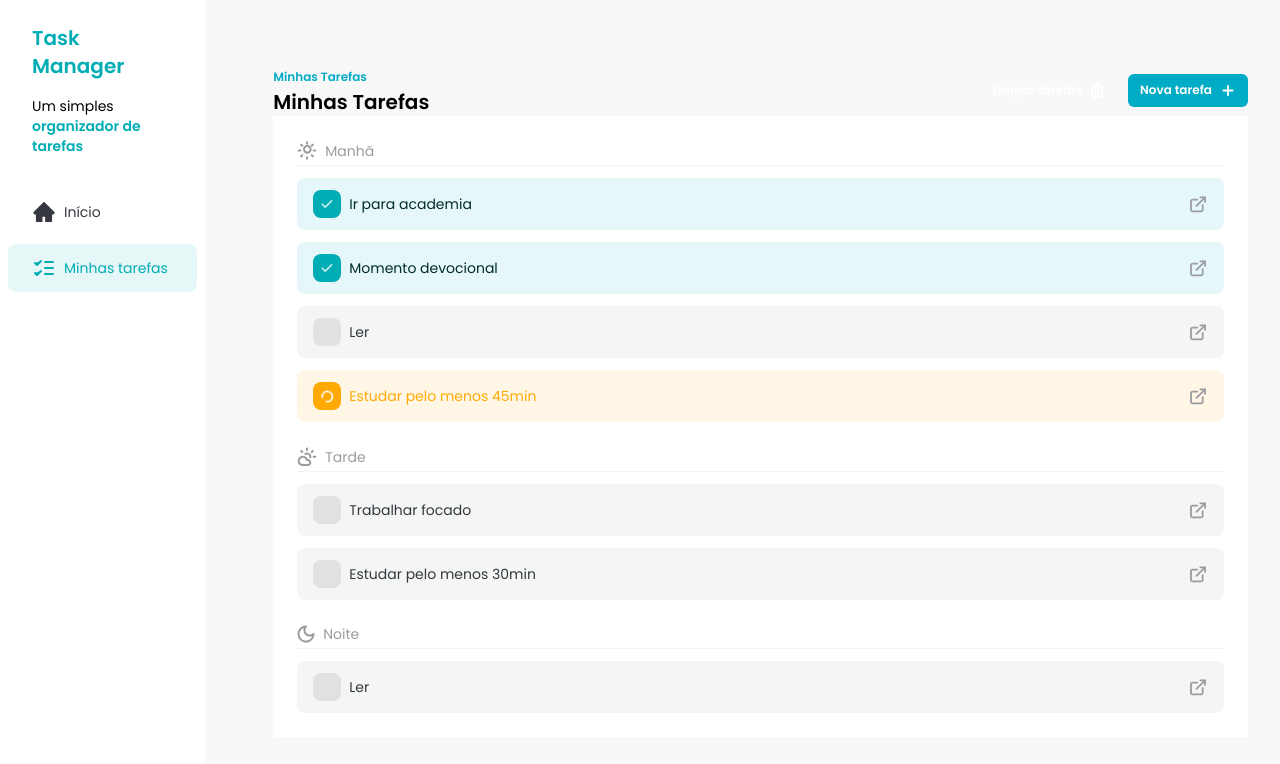
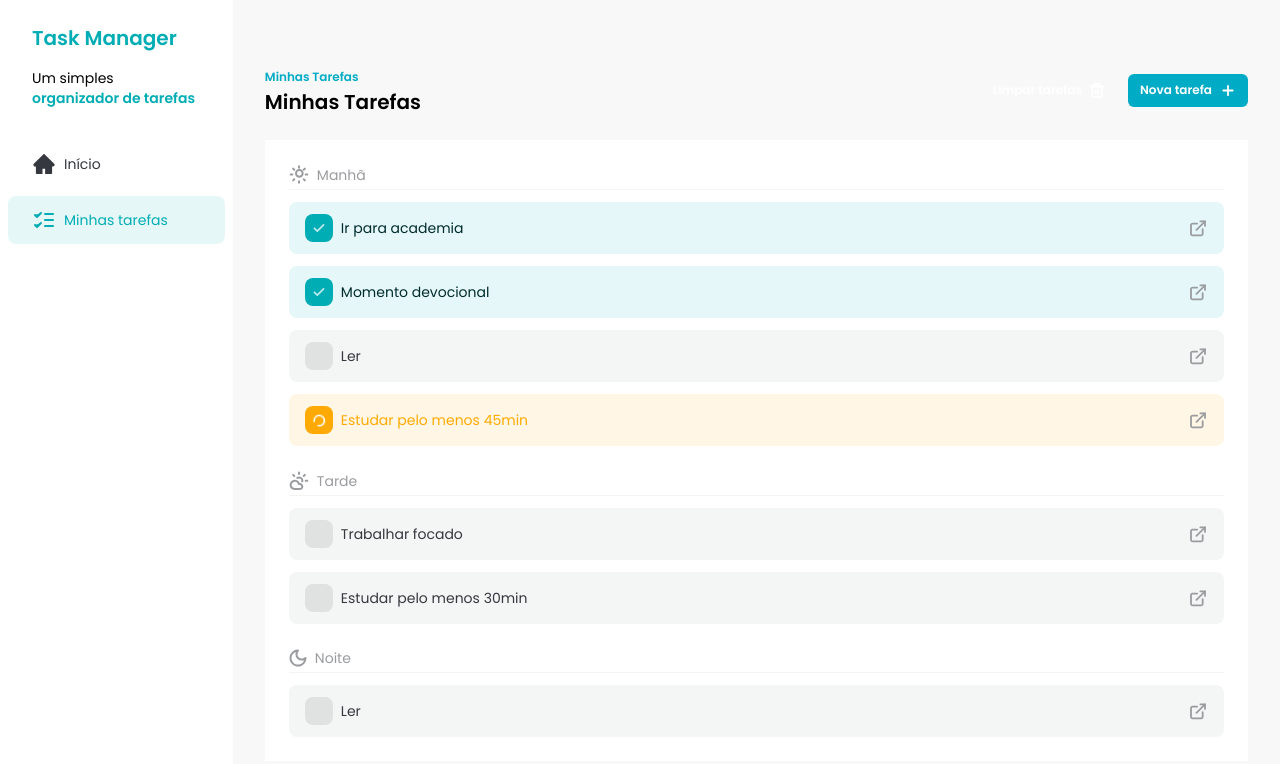
Before and after one commit to DenilsoferreiraL/fsc-task-manager, a React (Vite) app: page / in a window 1280 px wide. Shown: the top 764 px of the page. Built offline with nearby package versions, Linux system fonts and the light colour scheme.

Commit message:
feat: update spacing between sidebar and tasks

```diff
--- a/src/App.jsx
+++ b/src/App.jsx
@@ -3,7 +3,7 @@
 
 function App() {
   return (
-    <div className="flex gap-9">
+    <div className="flex">
       <Sidebar />
       <Tasks />
     </div>
--- a/src/components/Sidebar.jsx
+++ b/src/components/Sidebar.jsx
@@ -4,7 +4,7 @@
 
 export const Sidebar = () => {
   return (
-    <div className="h-screen w-64 bg-white">
+    <div className="h-screen w-72 bg-white">
       <div className="space-y-4 px-8 py-6">
         <h1 className="text-xl font-semibold text-[#00ADB5]">Task Manager</h1>
         <p className="text-sm">
--- a/src/components/Tasks.jsx
+++ b/src/components/Tasks.jsx
@@ -41,7 +41,7 @@
   }
 
   return (
-    <div className="w-full px-8 py-16">
+    <div className="w-full space-y-6 px-8 py-16">
       <div className="flex w-full justify-between">
         <div>
           <span className="text-xs font-semibold text-[#00abc5]">
```
